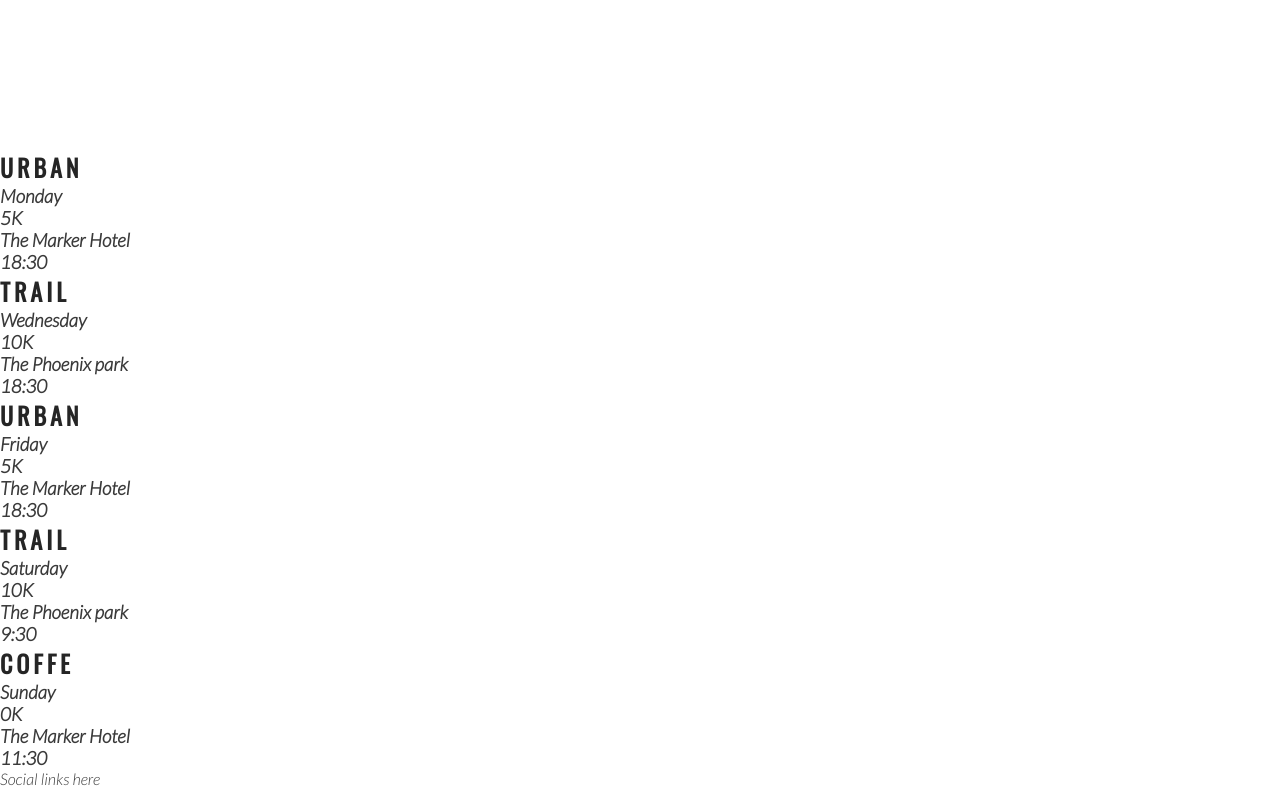
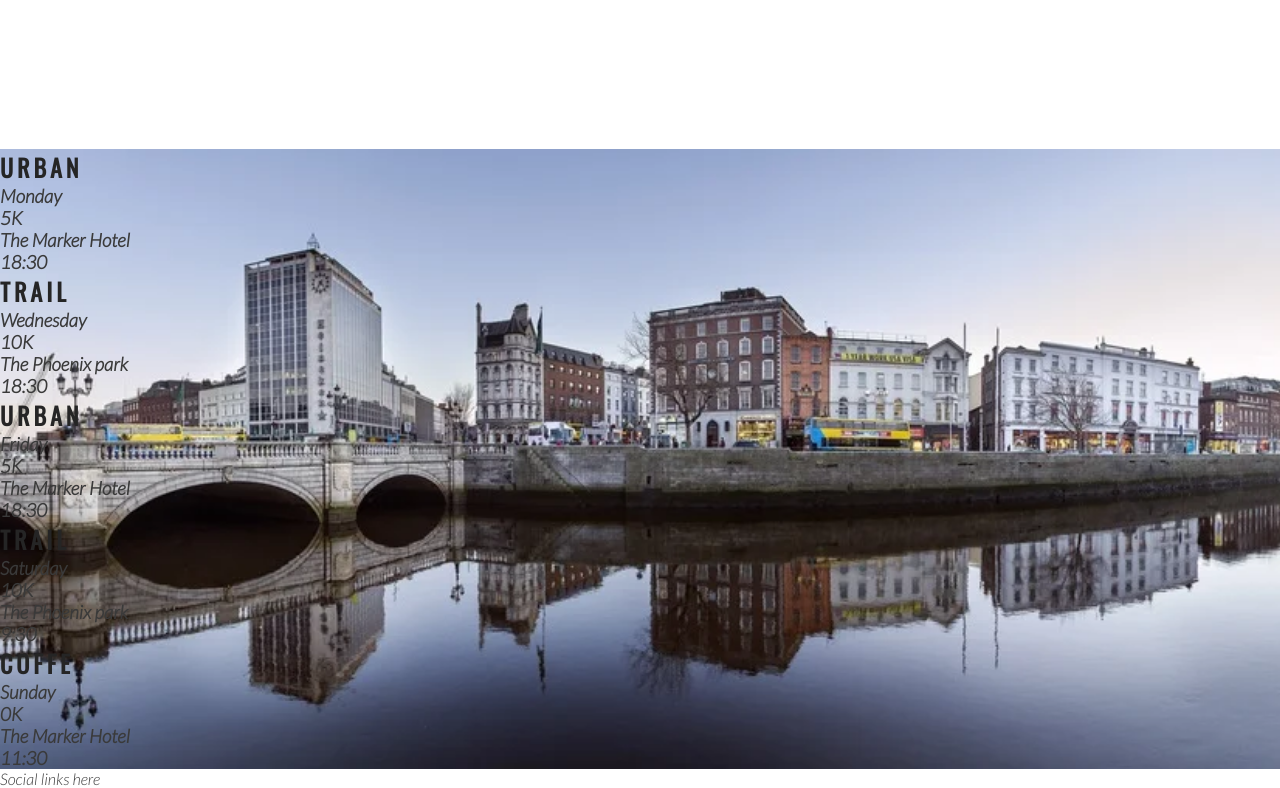
Before and after one commit to KristoferGab/love-running, a plain HTML site: page index.html in a window 1280 px wide. Shown: the part 1146-1934 px from the top of the page. Drawn offline with nearby package versions, Linux system fonts and the light colour scheme.

Commit message:
Add background image to times section

```diff
--- a/assets/css/style.css
+++ b/assets/css/style.css
@@ -187,3 +187,11 @@
     height: 100%;
     border-radius: 50%;
 }
+
+/* event times */
+
+#times {
+    background: url("../images/dublin-city.webp") center center / cover no-repeat;
+    width: 100%;
+    overflow: hidden;
+}
--- a/index.html
+++ b/index.html
@@ -76,7 +76,7 @@
         </div>
     </section>
 
-    <section>
+    <section id="times">
         <div>
             <h2>Urban</h2>
             <h3>Monday</h3>
```
Also changed, not shown: assets/images/dublin-city.webp (added).
